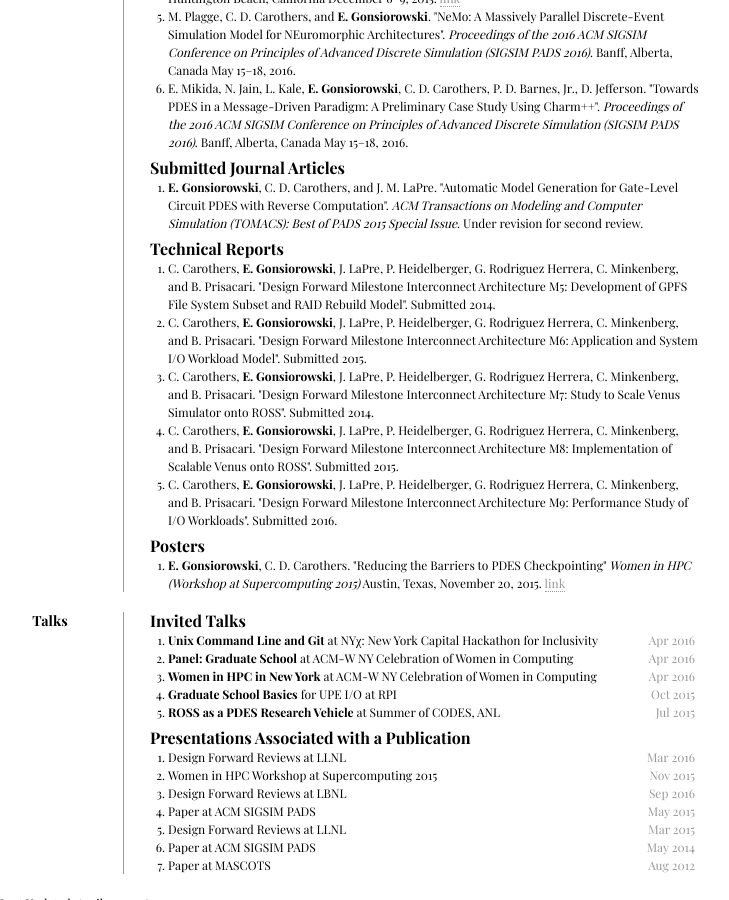
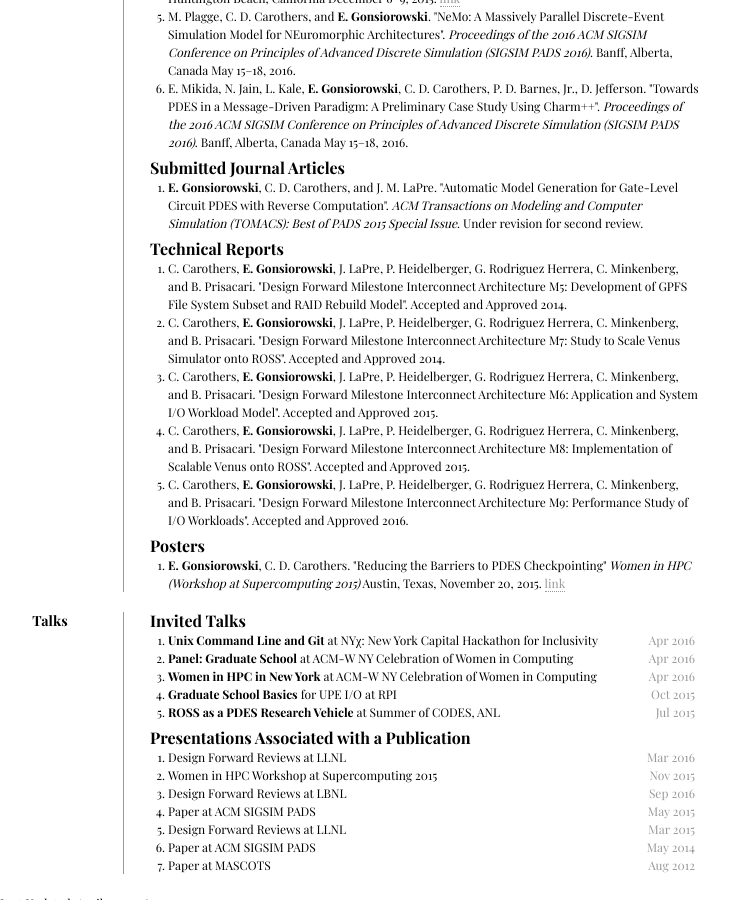
Before and after one commit to gonsie/gonsie.github.io, a Jekyll site: the page index.html, which Jekyll copies as it is, in a window 1280 px wide and 900 px high, scrolled down 1669 px. Shown: the whole window, without its empty margins (290-1019 px from the left). Built offline with Jekyll 4.4.1, drawn with Linux system fonts in a browser that asks for light colours; some web fonts are replaced.

Commit message:
accepted and approved

```diff
--- a/index.html
+++ b/index.html
@@ -325,23 +325,23 @@
                 <ol>
                     <li>C. Carothers, <strong>E. Gonsiorowski</strong>, J. LaPre, P. Heidelberger, G. Rodriguez Herrera, C. Minkenberg, and B. Prisacari.
                         "Design Forward Milestone Interconnect Architecture M5: Development of GPFS File System Subset and RAID Rebuild Model".
-                        Submitted 2014.
+                        Accepted and Approved 2014.
+                    </li>
+                    <li>C. Carothers, <strong>E. Gonsiorowski</strong>, J. LaPre, P. Heidelberger, G. Rodriguez Herrera, C. Minkenberg, and B. Prisacari.
+                        "Design Forward Milestone Interconnect Architecture M7: Study to Scale Venus Simulator onto ROSS".
+                        Accepted and Approved 2014.
                     </li>
                     <li>C. Carothers, <strong>E. Gonsiorowski</strong>, J. LaPre, P. Heidelberger, G. Rodriguez Herrera, C. Minkenberg, and B. Prisacari.
                         "Design Forward Milestone Interconnect Architecture M6: Application and System I/O Workload Model".
-                        Submitted 2015.
-                    </li>
-                    <li>C. Carothers, <strong>E. Gonsiorowski</strong>, J. LaPre, P. Heidelberger, G. Rodriguez Herrera, C. Minkenberg, and B. Prisacari.
-                        "Design Forward Milestone Interconnect Architecture M7: Study to Scale Venus Simulator onto ROSS".
-                        Submitted 2014.
+                        Accepted and Approved 2015.
                     </li>
                     <li>C. Carothers, <strong>E. Gonsiorowski</strong>, J. LaPre, P. Heidelberger, G. Rodriguez Herrera, C. Minkenberg, and B. Prisacari.
                         "Design Forward Milestone Interconnect Architecture M8: Implementation of Scalable Venus onto ROSS".
-                        Submitted 2015.
+                        Accepted and Approved 2015.
                     </li>
                     <li>C. Carothers, <strong>E. Gonsiorowski</strong>, J. LaPre, P. Heidelberger, G. Rodriguez Herrera, C. Minkenberg, and B. Prisacari.
                         "Design Forward Milestone Interconnect Architecture M9: Performance Study of I/O Workloads".
-                        Submitted 2016.
+                        Accepted and Approved 2016.
                     </li>
                 </ol>
 
```
